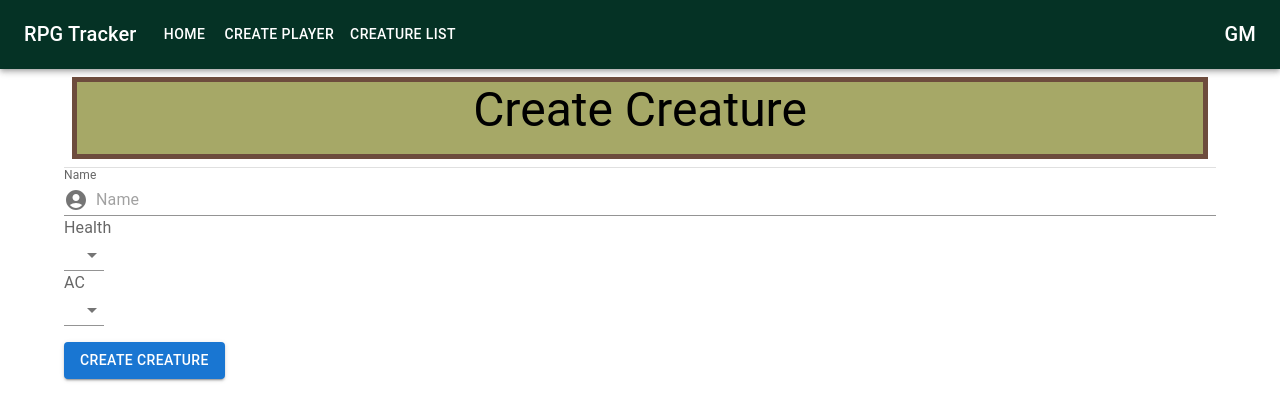
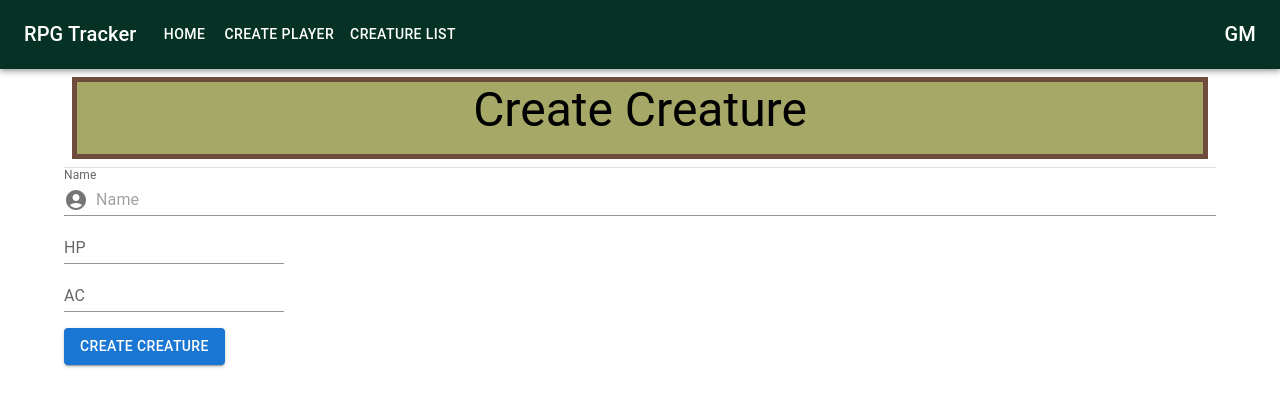
Before and after one commit to lchapmb/rpgTracker, a React (Create React App) app: page /create-player in a window 1280 px wide. Shown: the top 420 px of the page. Built offline with nearby package versions, Linux system fonts and the light colour scheme.

Commit message:
removes onChange for dropdown, back to textfields for hp and ac

```diff
--- a/src/components/CreatePlayer.tsx
+++ b/src/components/CreatePlayer.tsx
@@ -24,7 +24,7 @@ export default function CreatePlayer() {
   const initialState = { nameString: "", healthString: 0, armourString: 0 };
 
   // get event handlers from UseForm hook
-  const { onInputChange, onSelectChange, onSubmit, values } = UseForm(
+  const { onInputChange, onSubmit, values } = UseForm(
     CreatePlayerCallback,
     initialState
   );
@@ -69,30 +69,23 @@ export default function CreatePlayer() {
             }}
           >
             {/* health */}
-            <InputLabel id="health">Health</InputLabel>
-            <Select
+            <TextField
               id="healthInputField"
-              labelId="health"
+              label="HP"
               variant="standard"
-              // onChange={onSelectChange}
+              onChange={onInputChange}
               name="healthString"
-            >
-              <MenuItemNumbers maxValue={200} />
-            </Select>
+            />
+
             <br />
             {/* armour class */}
-            <InputLabel id="armourClass">AC</InputLabel>
-            <Select
+            <TextField
               id="armourClassInputField"
-              labelId="armourClass"
+              label="AC"
               variant="standard"
-              onChange={onSelectChange}
+              onChange={onInputChange}
               name="armourString"
-              value={initialState.armourString.toString()}
-            >
-              {/* <MenuItem value={20}>20</MenuItem> */}
-              <MenuItemNumbers maxValue={20} />
-            </Select>
+            />
           </Box>
           {/* submit button */}
           <Button
--- a/src/hooks/UseForm.ts
+++ b/src/hooks/UseForm.ts
@@ -9,11 +9,6 @@ export default function UseForm(callback: any, initialState = {}) {
     console.log(values);
   };
 
-  const onSelectChange = (event: SelectChangeEvent) => {
-    // setValues({ ...values, [event.target.name]: child.target.value });
-    console.log(event.target.value);
-  };
-
   const onSubmit = async (event: React.MouseEvent) => {
     event.preventDefault();
     await callback();
@@ -21,7 +16,6 @@ export default function UseForm(callback: any, initialState = {}) {
 
   return {
     onInputChange,
-    onSelectChange,
     onSubmit,
     values,
   };
```
